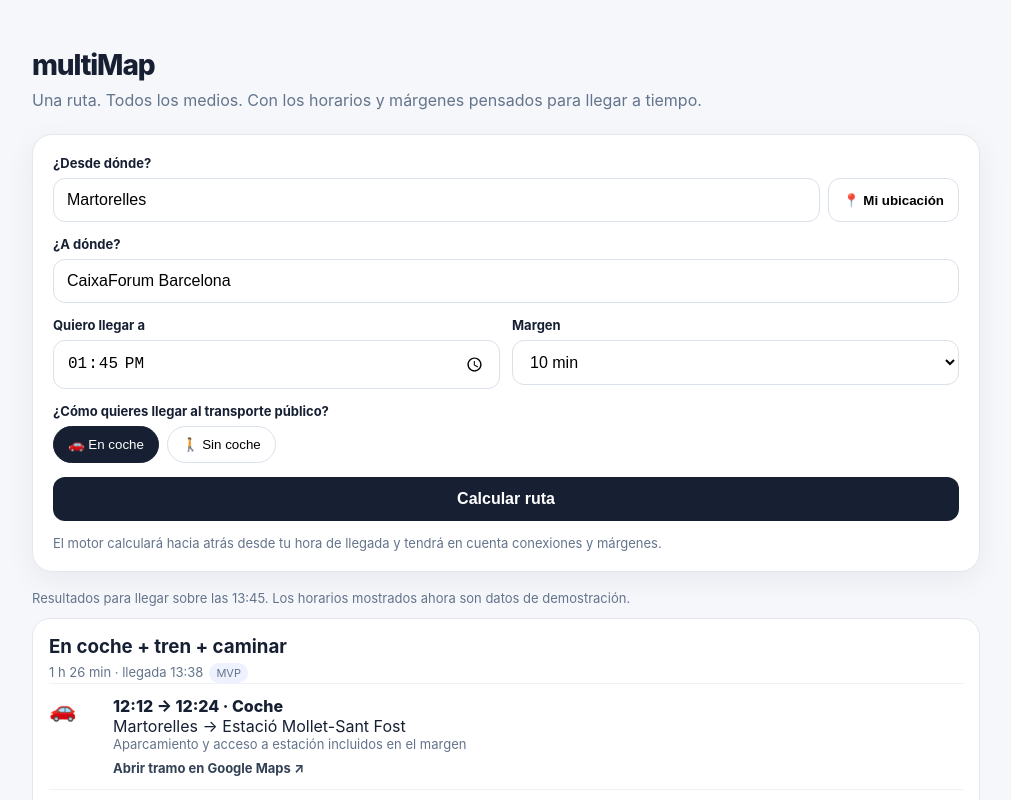
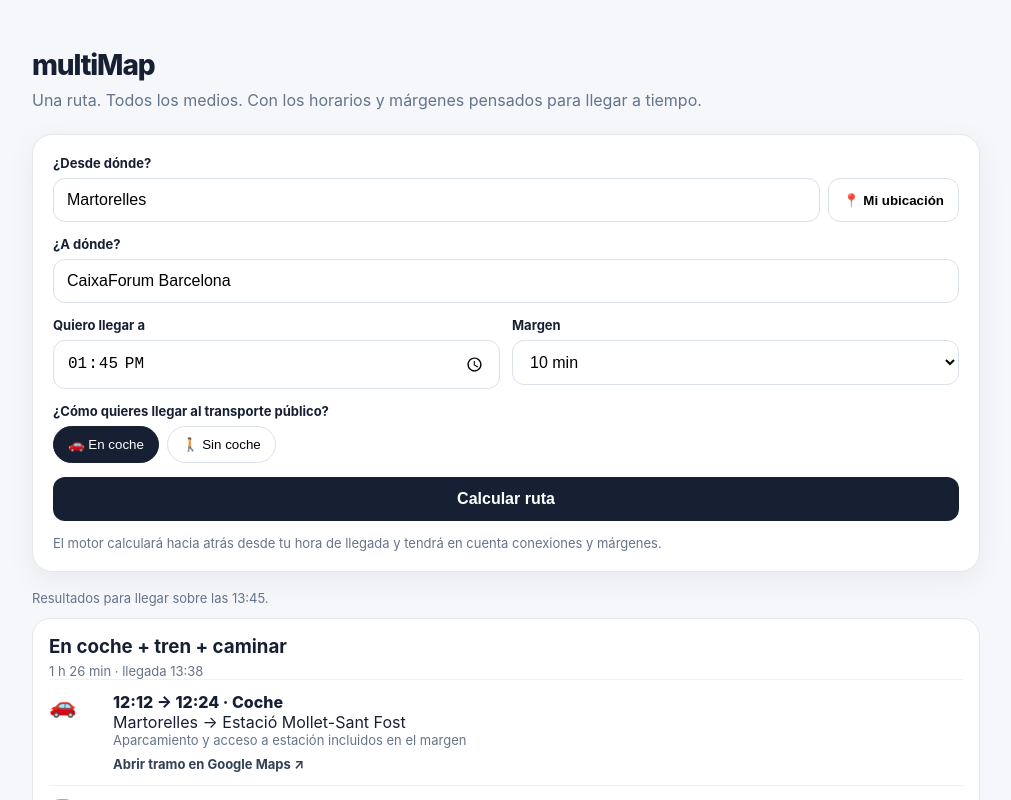
Before and after one commit to bemaba/MartorellesMap, a Next.js app: page / in a window 1280 px wide. Both pictures are taken after a click on the button "Calcular ruta". Shown: the top 800 px of the page, without its empty margins (134-1145 px from the left). Built offline with nearby package versions, Linux system fonts and the light colour scheme.

Commit message:
Add real-time train board to multiMap

```diff
--- a/app/page.tsx
+++ b/app/page.tsx
@@ -4,6 +4,16 @@ import { useMemo, useState } from "react";
 
 type Mode = "car" | "transit";
 type Leg = { icon:string; mode:string; from:string; to:string; start:string; end:string; note?:string };
+
+type Train = {
+  time: string;
+  destination: string;
+  line: string;
+  train: string;
+  delay?: number | null;
+  platform?: string | null;
+  id?: string | null;
+};
 
 function mapsUrl(from:string,to:string,mode:"driving"|"walking") {
   return "https://www.google.com/maps/dir/?api=1&origin="+encodeURIComponent(from)+"&destination="+encodeURIComponent(to)+"&travelmode="+mode;
@@ -19,16 +29,17 @@ export default function Home() {
   const [submitted,setSubmitted]=useState(false);
   const [locating,setLocating]=useState(false);
   const [locationError,setLocationError]=useState("");
+  const [trains,setTrains]=useState<Train[]>([]);
+  const [trainsLoading,setTrainsLoading]=useState(false);
+  const [trainsError,setTrainsError]=useState("");
 
   const useCurrentLocation = () => {
     if (!navigator.geolocation) {
       setLocationError("Tu navegador no permite obtener la ubicación.");
       return;
     }
-
     setLocating(true);
     setLocationError("");
-
     navigator.geolocation.getCurrentPosition(
       ({ coords }) => {
         const coordinates = `${coords.latitude}, ${coords.longitude}`;
@@ -47,6 +58,21 @@ export default function Home() {
   const handleOriginChange = (value:string) => {
     setOrigin(value);
     setOriginQuery(value);
+  };
+
+  const loadTrains = async () => {
+    setTrainsLoading(true);
+    setTrainsError("");
+    try {
+      const response = await fetch("/api/rail/board?station=79006");
+      const data = await response.json();
+      if (!response.ok) throw new Error(data?.error || "No se ha podido consultar el tablero.");
+      setTrains(data.trains || []);
+    } catch (error) {
+      setTrainsError(error instanceof Error ? error.message : "No se ha podido consultar los trenes.");
+    } finally {
+      setTrainsLoading(false);
+    }
   };
 
   const options = useMemo(() => {
@@ -68,6 +94,10 @@ export default function Home() {
       {icon:"🚶",mode:"A pie",from:"Barcelona-Sants",to:destination,start:"13:18",end:"13:43"}
     ]}];
   },[submitted,mode,origin,destination]);
+
+  const liveTrainRows = trains.filter(train =>
+    /barcelona|sants/i.test(train.destination)
+  );
 
   return <main className="shell">
     <header className="hero">
@@ -99,15 +129,40 @@ export default function Home() {
     </section>
 
     {submitted && <section className="results">
-      <div className="hint">Resultados para llegar sobre las {arrival}. Los horarios mostrados ahora son datos de demostración.</div>
+      <div className="hint">Resultados para llegar sobre las {arrival}.</div>
       {options.map((option,i)=><article className="option" key={i}>
-        <h3>{option.title}</h3><div className="muted">{option.duration} · llegada {option.arrival}<span className="badge">MVP</span></div>
-        {option.legs.map((leg,j)=><div className="line" key={j}><div className="icon">{leg.icon}</div><div><div className="time">{leg.start} → {leg.end} · {leg.mode}</div><div>{leg.from} → {leg.to}</div>{leg.note&&<div className="muted">{leg.note}</div>}{(leg.mode==="Coche"||leg.mode==="A pie")&&<a className="link" href={mapsUrl(leg.mode==="Coche"?originQuery:leg.from,leg.to,leg.mode==="Coche"?"driving":"walking")} target="_blank" rel="noreferrer">Abrir tramo en Google Maps ↗</a>}</div></div>)}
+        <h3>{option.title}</h3><div className="muted">{option.duration} · llegada {option.arrival}</div>
+        {option.legs.map((leg,j)=><div className="line" key={j}>
+          <div className="icon">{leg.icon}</div>
+          <div>
+            <div className="time">{leg.start} → {leg.end} · {leg.mode}</div>
+            <div>{leg.from} → {leg.to}</div>
+            {leg.note&&<div className="muted">{leg.note}</div>}
+            {(leg.mode==="Coche"||leg.mode==="A pie")&&<a className="link" href={mapsUrl(leg.mode==="Coche"?originQuery:leg.from,leg.to,leg.mode==="Coche"?"driving":"walking")} target="_blank" rel="noreferrer">Abrir tramo en Google Maps ↗</a>}
+            {leg.mode==="Rodalies" && <button className="trainButton" onClick={loadTrains}>{trainsLoading ? "Consultando trenes…" : "🚆 Ver trenes reales y siguientes"}</button>}
+          </div>
+        </div>)}
+
+        {option.legs.some(leg=>leg.mode==="Rodalies") && (trains.length>0 || trainsError) && <div className="liveBoard">
+          <div className="liveHeader">
+            <div><b>Próximos trenes desde Mollet-Sant Fost</b><div className="muted">Datos en tiempo real del tablero ferroviario</div></div>
+            <button className="refreshButton" onClick={loadTrains} disabled={trainsLoading}>↻ Actualizar</button>
+          </div>
+          {trainsError && <div className="error">{trainsError}</div>}
+          {!trainsError && liveTrainRows.slice(0,5).map((train,index)=><div className={"trainRow "+(index===0?"nextTrain":"")} key={train.id || train.train+train.time+index}>
+            <div className="trainTime">{train.time}</div>
+            <div><b>{train.destination}</b><div className="muted">{train.line} · tren {train.train}{train.platform ? ` · vía ${train.platform}` : ""}</div></div>
+            <div className="trainStatus">{train.delay && train.delay > 0 ? `+${train.delay} min` : "Puntual"}</div>
+          </div>)}
+          {!trainsError && liveTrainRows.length===0 && <div className="muted">No hay salidas a Barcelona en el tablero en este momento.</div>}
+          {liveTrainRows.length>1 && <div className="nextHint">Si pierdes el próximo, multiMap te mostrará automáticamente el siguiente disponible y podrá recalcular el margen de llegada.</div>}
+          <div className="attribution">Fuente: datos públicos de Renfe/ADIF a través de RadarDeTrenes. Información orientativa.</div>
+        </div>}
       </article>)}
     </section>}
 
     <section className="features">
-      <div className="feature"><b>🚆 Horarios reales</b><span className="muted">GTFS/GTFS-RT para tren, metro y bus.</span></div>
+      <div className="feature"><b>🚆 Horarios reales</b><span className="muted">Trenes y estado del servicio con datos actualizados.</span></div>
       <div className="feature"><b>🧮 Cálculo hacia atrás</b><span className="muted">Llegada, transbordos y margen forman una sola ruta.</span></div>
       <div className="feature"><b>🗺️ Navegación</b><span className="muted">Google Maps solo navega cada tramo cuando hace falta.</span></div>
     </section>
```
